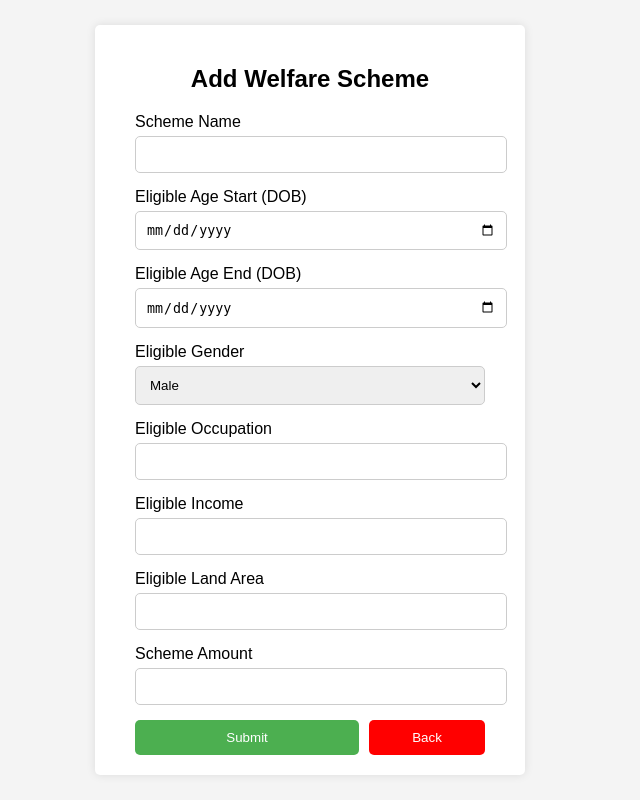
After one commit to teja1845/GPMS, a Django app: page /addschemes in a window 1280 px wide. The commit adds this page. Shown: the whole page, without its empty margins (330-970 px from the left). Run offline with Django 5.2, Linux system fonts and the light colour scheme; some libraries are stand-ins or nearby versions.

Commit message:
updated panchayat employees functionalities

```diff
--- a/firstapp/templates/addcitizen.html
+++ b/firstapp/templates/addcitizen.html
@@ -135,6 +135,7 @@
                     <option value="police">police</option>
                     <option value="lawyer">lawyer</option>
                     <option value="unemployed">Un-employed</option>
+                    <option value="Farmer">farmer</option>
                     <option value="nan">None of the above</option>
                 </select>
             </div>
--- /dev/null
+++ b/firstapp/templates/addschemes.html
@@ -0,0 +1,114 @@
+<!DOCTYPE html>
+<html lang="en">
+<head>
+    <meta charset="UTF-8">
+    <meta name="viewport" content="width=device-width, initial-scale=1.0">
+    <title>Add Welfare Scheme</title>
+    <style>
+        body {
+            font-family: Arial, sans-serif;
+            background-color: #f4f4f4;
+            margin: 0;
+            padding: 0;
+            display: flex;
+            justify-content: center;
+            align-items: center;
+            height: 100vh;
+        }
+        .addschemes-container {
+            background-color: white;
+            padding: 20px 40px;
+            border-radius: 5px;
+            box-shadow: 0 0 10px rgba(0, 0, 0, 0.1);
+            width: 350px;
+        }
+        h2 {
+            text-align: center;
+        }
+        .form-group {
+            margin-bottom: 15px;
+        }
+        label {
+            display: block;
+            margin-bottom: 5px;
+        }
+        input, select {
+            width: 100%;
+            padding: 10px;
+            border: 1px solid #ccc;
+            border-radius: 5px;
+        }
+        button {
+            width: 100%;
+            padding: 10px;
+            background-color: #4CAF50;
+            color: white;
+            border: none;
+            border-radius: 5px;
+            cursor: pointer;
+        }
+        button:hover {
+            background-color: #45a049;
+        }
+        .back-btn {
+            width: 50%;
+            background-color: red;
+            margin-left: 10px;
+        }
+        .back-btn:hover {
+            background-color: rgb(215, 3, 3);
+        }
+        .btncls {
+            display: flex;
+        }
+    </style>
+</head>
+<body>
+    <div class="addschemes-container">
+        <h2>Add Welfare Scheme</h2>
+        <form action="{% url 'addschemes' %}" method="POST">
+            {% csrf_token %}
+            <div class="form-group">
+                <label for="scheme_name">Scheme Name</label>
+                <input type="text" id="scheme_name" name="scheme_name" required>
+            </div>
+            <div class="form-group">
+                <label for="eligible_age_start">Eligible Age Start (DOB)</label>
+                <input type="date" id="eligible_age_start" name="eligible_age_start" required>
+            </div>
+            <div class="form-group">
+                <label for="eligible_age_end">Eligible Age End (DOB)</label>
+                <input type="date" id="eligible_age_end" name="eligible_age_end" required>
+            </div>
+            <div class="form-group">
+                <label for="eligible_gender">Eligible Gender</label>
+                <select id="eligible_gender" name="eligible_gender" required>
+                    <option value="Male">Male</option>
+                    <option value="Female">Female</option>
+                    <option value="Other">Other</option>
+                </select>
+            </div>
+            <div class="form-group">
+                <label for="eligible_occupation">Eligible Occupation</label>
+                <input type="text" id="eligible_occupation" name="eligible_occupation" required>
+            </div>
+            <div class="form-group">
+                <label for="eligible_income">Eligible Income</label>
+                <input type="number" step="0.01" id="eligible_income" name="eligible_income" required>
+            </div>
+            <div class="form-group">
+                <label for="eligible_land_area">Eligible Land Area</label>
+                <input type="number" step="0.01" id="eligible_land_area" name="eligible_land_area" required>
+            </div>
+            <div class="form-group">
+                <label for="scheme_amt">Scheme Amount</label>
+                <input type="number" step="0.01" id="scheme_amt" name="scheme_amt" required>
+            </div>
+            <div class="btncls">
+                <button type="submit">Submit</button>
+                <button class="back-btn" onclick="location.href='panchayat_employees'">Back</button>
+            </div>
+        </form>
+    </div>
+</body>
+</html>
--- a/firstapp/urls.py
+++ b/firstapp/urls.py
@@ -20,5 +20,9 @@ urlpatterns = [
      path('logout',views.logout,name = 'logout'),
 
      path('addcitizen',views.addcitizen,name="addcitizen"),
+     path('addland',views.addland,name="addland"),
+     path('issuecertificate',views.issuecertificate,name="issuecertificate"),
+     path('enrolltoschemes',views.enrolltoschemes,name="enrolltoschemes"),
+     path('addschemes',views.addschemes,name="addschemes"),
 
 ]
--- a/firstapp/views.py
+++ b/firstapp/views.py
@@ -6,11 +6,15 @@ from django.contrib import messages
 from datetime import datetime
 from django.contrib.auth.hashers import make_password,check_password
 import logging
+from datetime import date
 
 # Configure logging
 logging.basicConfig(level=logging.DEBUG)
 logger = logging.getLogger(__name__)
 
+
+def get_issue_date():
+    return date.today()
 
 def home(request):
     request.session['flag'] = 0
@@ -424,6 +428,294 @@ def addcitizen(request):
                 conn.close()
 
     return render(request, "addcitizen.html")
+
+def addland(request):
+    logging.debug("addlandn view called.")
+
+    # Check if the user is logged in (flag must be 1)
+    if request.session.get("flag") != 1:
+        messages.error(request, "You must be logged in to add a citizen.")
+        return redirect("login")
+
+    if request.method == "POST":
+        area = float(request.POST.get("area_acres")) if request.POST.get("area_acres") else None
+        type_l = request.POST.get("type_l")
+        owner_citizen_id = request.POST.get("owner_citizen_id")
+        old_id = request.POST.get("old_id") or None
+        stat = "active"  # Set default status as "active"
+        from_date = date.today()
+
+        try:
+            logging.debug("Attempting to connect to the database...")
+            conn = get_db_connection()
+            cur = conn.cursor()
+            logging.debug("Database connection established.")
+
+            # Convert empty strings to NULL for optional fields
+            old_id = int(old_id) if old_id else None
+
+            if old_id:
+                cur.execute("SELECT id FROM land_acres WHERE id = %s;", (old_id,))
+                if not cur.fetchone():
+                    messages.error(request, "Invalid old_id reference.")
+                    return redirect("addland")
+
+            cur.execute("SELECT COUNT(*) FROM citizens WHERE id = %s;", (owner_citizen_id,))
+            if cur.fetchone()[0] == 0:
+                messages.error(request, "Owner Citizen ID does not exist.")
+                return redirect("panchayat_employees")
+
+            addland_query = """
+                INSERT INTO land_acres (area_acres, type_l, old_id, stat)
+                VALUES (%s, %s, %s, %s)
+                RETURNING id;
+            """
+
+            add_land_values = (area, type_l, old_id, stat)
+            logging.debug(f"Executing SQL Query: {addland_query} with values {add_land_values}")
+
+            cur.execute(addland_query, add_land_values)
+
+            id = cur.fetchone()
+            if id:
+                id = id[0]  # Extract the ID
+            else:
+                messages.error(request, "Failed to retrieve land ID.")
+                return redirect("panchayat_employees")
+
+            conn.commit()
+            logging.debug("Transaction committed successfully.")
+
+            insert_citizen_land_query = """
+                INSERT INTO land_ownership (land_id, citizen_id, from_date)
+                VALUES (%s, %s, %s);
+            """
+
+            insert_citizen_land_values = (id, owner_citizen_id, from_date)
+            logging.debug(f"Executing SQL Query: {insert_citizen_land_query} with values {insert_citizen_land_values}")
+
+            cur.execute(insert_citizen_land_query, insert_citizen_land_values)
+            conn.commit()
+
+
+            cur.close()
+            conn.close()
+            logging.debug("Database connection closed.")
+            messages.success(request, "land added successfully.")
+            return redirect("panchayat_employees")  # Redirect to home or another page after success
+
+        except psycopg2.Error as e:
+            conn.rollback()
+            logging.error(f"Database error: {e}")
+            messages.error(request, f"Database error: {e}")
+
+        except ValueError as e:
+            logging.error(f"Value error: {e}")
+            messages.error(request, "Invalid data format.")
+
+        finally:
+            if cur:
+                cur.close()
+            if conn:
+                conn.close()
+
+    return render(request, "addland.html")
+
+
+def issuecertificate(request):
+    logging.debug("issuecertificate view called.")
+
+    # Check if the user is logged in (flag must be 1)
+    if request.session.get("flag") != 1:
+        messages.error(request, "You must be logged in to add a citizen.")
+        return redirect("login")
+
+    if request.method == "POST":
+        type_cer = request.POST.get("certificate_type")
+        issue_date = date.today()
+        event_date = request.POST.get("event_date")
+        citizen_id = request.POST.get("citizen_id")
+
+
+        try:
+            logging.debug("Attempting to connect to the database...")
+            conn = get_db_connection()
+            cur = conn.cursor()
+            logging.debug("Database connection established.")
+
+            cur.execute("SELECT COUNT(*) FROM citizens WHERE id = %s;", (citizen_id,))
+            if cur.fetchone()[0] == 0:
+                messages.error(request, "Citizen ID does not exist.")
+                return redirect("panchayat_employees")
+
+            insert_certificate_query = """
+                INSERT INTO certificates (type, issue_date, event_date)
+                VALUES (%s, %s, %s)
+                RETURNING certificate_id;
+            """
+
+            cer_values = (type_cer, issue_date, event_date)
+            logging.debug(f"Executing SQL Query: {insert_certificate_query} with values {cer_values}")
+
+            cur.execute(insert_certificate_query, cer_values)
+            certificate_id = cur.fetchone()
+            if certificate_id:
+                certificate_id = certificate_id[0]  # Extract the ID
+            else:
+                messages.error(request, "Failed to retrieve certificate ID.")
+                return redirect("panchayat_employees")
+
+            conn.commit()
+
+            insert_citizen_certificate_query = """
+                INSERT INTO citizen_certificate (citizen_id, certificate_id)
+                VALUES (%s, %s);
+            """
+
+            cer_ctzn_values = (citizen_id, certificate_id)
+            logging.debug(f"Executing SQL Query: {insert_citizen_certificate_query} with values {cer_ctzn_values}")
+
+            cur.execute(insert_citizen_certificate_query, cer_ctzn_values)
+            conn.commit()
+
+            logging.debug("Transaction committed successfully.")
+
+            cur.close()
+            conn.close()
+            logging.debug("Database connection closed.")
+            messages.success(request, "certificate issued successfully.")
+            return redirect("panchayat_employees")  # Redirect to home or another page after success
+
+        except psycopg2.Error as e:
+            conn.rollback()
+            logging.error(f"Database error: {e}")
+            messages.error(request, f"Database error: {e}")
+
+        except ValueError as e:
+            logging.error(f"Value error: {e}")
+            messages.error(request, "Invalid data format.")
+
+        finally:
+            if cur:
+                cur.close()
+            if conn:
+                conn.close()
+
+    return render(request, "issuecertificate.html")
+
+def enrolltoschemes(request):
+    logging.debug("enrolltoschemes view called.")
+
+    # Check if the user is logged in (flag must be 1)
+    if request.session.get("flag") != 1:
+        messages.error(request, "You must be logged in to add a citizen.")
+        return redirect("login")
+
+    if request.method == "POST":
+        scheme_id = request.POST.get("scheme_id")
+        citizen_id = request.POST.get("citizen_id")
+        enrollment_date = date.today()
+
+        try:
+            logging.debug("Attempting to connect to the database...")
+            conn = get_db_connection()
+            cur = conn.cursor()
+            logging.debug("Database connection established.")
+
+            cur.execute("SELECT COUNT(*) FROM citizens WHERE id = %s and date_of_death is NULL;", (citizen_id,))
+            if cur.fetchone()[0] == 0:
+                messages.error(request, "Citizen ID does not exist or dead.")
+                return redirect("panchayat_employees")
+
+            cur.execute("SELECT COUNT(*) FROM welfare_scheme WHERE scheme_id = %s;", (scheme_id,))
+            if cur.fetchone()[0] == 0:
+                messages.error(request, "scheme ID does not exist.")
+                return redirect("panchayat_employees")
+
+            # **Check if citizen is already enrolled in the scheme in this year **
+            cur.execute(
+                """
+                SELECT COUNT(*)
+                FROM scheme_enrollment
+                WHERE citizen_id = %s
+                  AND scheme_id = %s
+                  AND EXTRACT(YEAR FROM enrollment_date) = EXTRACT(YEAR FROM CURRENT_DATE);
+                """,
+                (citizen_id, scheme_id)
+
+            )
+            if cur.fetchone()[0] > 0:
+                messages.error(request, "Citizen is already enrolled in this scheme in this year.")
+                return redirect("panchayat_employees")
+
+            # Check eligibility
+            eligibility_query = """
+                SELECT
+                    c.id, c.nm, c.gender, c.occupation, c.income,
+                    EXTRACT(YEAR FROM AGE(c.dob)) AS age,
+                    w.nm AS scheme_name, w.eligible_age_range, w.eligible_gender,
+                    w.eligible_occupation, w.eligible_income, w.eligible_land_area
+                FROM citizens c
+                JOIN welfare_scheme w ON w.scheme_id = %s
+                LEFT JOIN (
+                    SELECT lo.citizen_id, COALESCE(SUM(la.area_acres), 0.00) AS total_land_area
+                    FROM land_ownership lo
+                    JOIN land_acres la ON lo.land_id = la.id
+                    GROUP BY lo.citizen_id
+                ) land_data ON land_data.citizen_id = c.id
+                WHERE c.id = %s
+                AND EXTRACT(YEAR FROM AGE(c.dob)) BETWEEN
+                    SPLIT_PART(w.eligible_age_range, '-', 1)::INTEGER
+                    AND SPLIT_PART(w.eligible_age_range, '-', 2)::INTEGER
+                AND (w.eligible_gender = 'Any' OR w.eligible_gender = c.gender)
+                AND (w.eligible_occupation = 'Any' OR w.eligible_occupation = c.occupation)
+                AND (w.eligible_income = 0.00 OR c.income <= w.eligible_income)
+                AND (w.eligible_land_area = 0.00 OR land_data.total_land_area <= w.eligible_land_area);
+            """
+
+            cur.execute(eligibility_query, (scheme_id, citizen_id))
+            if not cur.fetchone():
+                messages.error(request, "Citizen is not eligible for the selected scheme.")
+                print("Citizen is not eligible for the selected scheme.")
+                return redirect("panchayat_employees")
+
+            query = """
+                INSERT INTO scheme_enrollment (citizen_id, scheme_id, enrollment_date)
+                VALUES (%s, %s, %s);
+            """
+
+            values = (citizen_id, scheme_id, enrollment_date)
+            logging.debug(f"Executing SQL Query: {query} with values {values}")
+
+            cur.execute(query, values)
+            conn.commit()
+            logging.debug("Transaction committed successfully.")
+
+            cur.close()
+            conn.close()
+            logging.debug("Database connection closed.")
+            messages.success(request, "Citizen enrolled to scheme successfully.")
+            return redirect("panchayat_employees")  # Redirect to home or another page after success
+
+        except psycopg2.Error as e:
+            conn.rollback()
+            logging.error(f"Database error: {e}")
+            messages.error(request, f"Database error: {e}")
+
+        except ValueError as e:
+            logging.error(f"Value error: {e}")
+            messages.error(request, "Invalid data format.")
+
+        finally:
+            if cur:
+                cur.close()
+            if conn:
+                conn.close()
+
+    return render(request, "enrolltoschemes.html")
+
+def addschemes(request):
+    return render(request, "addschemes.html")
 
 # View to fetch citizen's taxes
 def citizenTaxes(request):
```
Also changed, not shown: firstapp/templates/addland.html (added, +100 -0 lines), firstapp/templates/enrolltoschemes.html (added, +86 -0 lines), firstapp/templates/issuecertificate.html (added, +90 -0 lines), firstapp/templates/panchayat_employees.html (+6 -5 lines), db.sqlite3.
